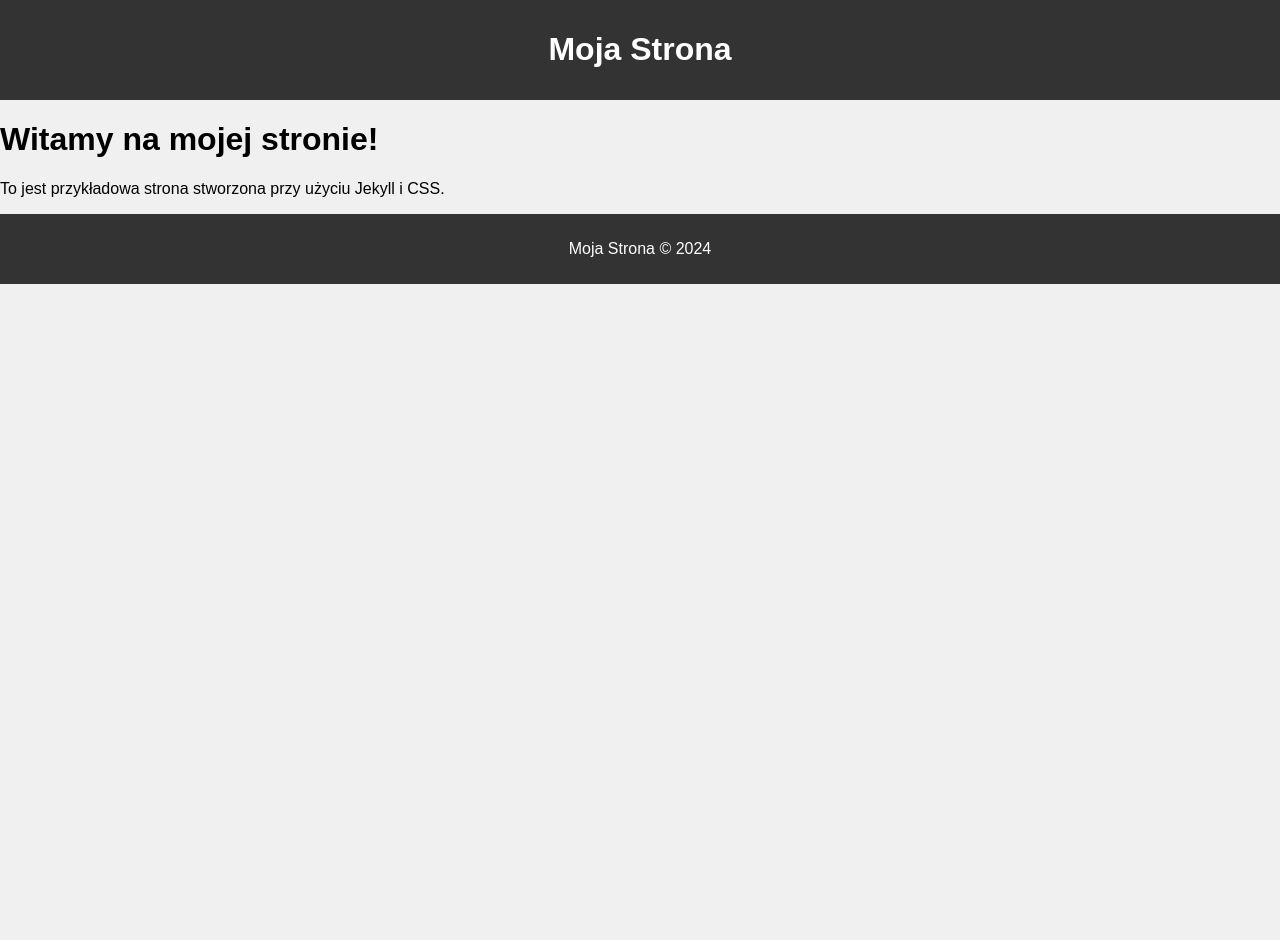
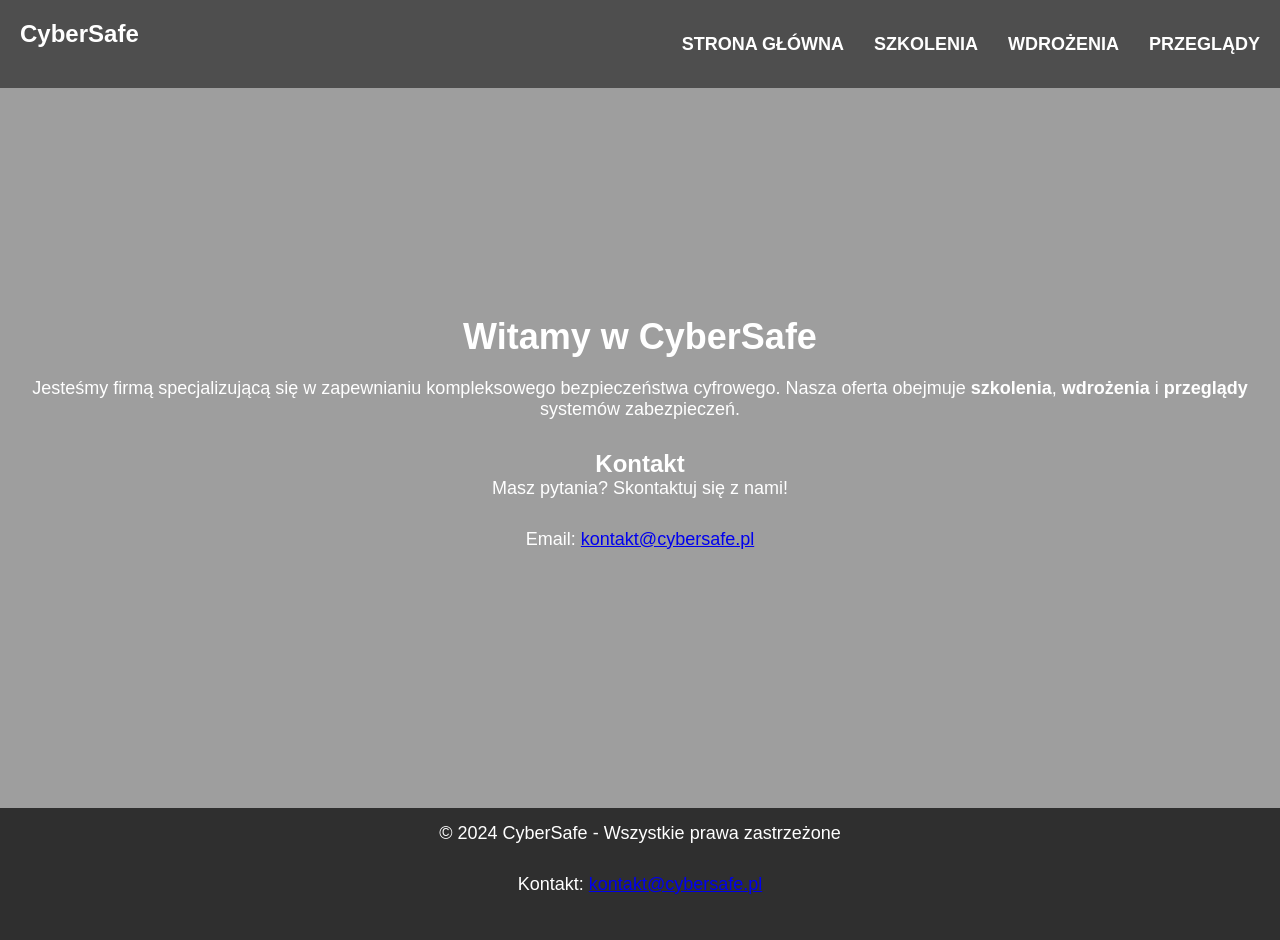
Before and after one commit to dadmins1984/Web, a Jekyll site: the page built from index.md, in a window 1280 px wide. Built offline with Jekyll 4.4.1, drawn with Linux system fonts in a browser that asks for light colours; before the commit the page ends 900 px from its top, so only the background shows below that.

Commit message:
fdsafdsa

```diff
--- a/_config.yml
+++ b/_config.yml
@@ -1,7 +1,7 @@
-title: "My Awesome Site"
-description: "This is a modern Jekyll site"
-url: "https://dadmins1984.github.io/Web"
-baseurl: "" # leave this empty if it's the root of the site
-
-theme: "jekyll-theme-minimal"
-author: "Your Name"
+title: "Firma CyberBezpieczeństwo"
+description: "Profesjonalne usługi w zakresie cyberbezpieczeństwa"
+baseurl: ""
+url: "https://dadmins1984.github.io/Web/"
+markdown: kramdown
+sass:
+  style: compressed
--- /dev/null
+++ b/_includes/footer.html
@@ -0,0 +1,4 @@
+<footer>
+    <p>&copy; 2024 CyberSafe - Wszystkie prawa zastrzeżone</p>
+    <p>Kontakt: <a href="mailto:kontakt@cybersafe.pl">kontakt@cybersafe.pl</a></p>
+  </footer>
--- a/_includes/header.html
+++ b/_includes/header.html
@@ -1,11 +1,14 @@
+<header>
     <div class="logo">
-    <img src="{{ "/assets/images/logo.png" | relative_url }}" alt="CyberSecure Solutions">
+      <h1>CyberSafe</h1>
     </div>
     <nav>
       <ul>
-        <li><a href="/">Home</a></li>
-        <li><a href="#about">About</a></li>
-        <li><a href="#services">Services</a></li>
-        <li><a href="#contact">Contact</a></li>
+        <li><a href="{{ '/' | relative_url }}">Strona Główna</a></li>
+        <li><a href="{{ '/szkolenia' | relative_url }}">Szkolenia</a></li>
+        <li><a href="{{ '/wdrozenia' | relative_url }}">Wdrożenia</a></li>
+        <li><a href="{{ '/przeglady' | relative_url }}">Przeglądy</a></li>
       </ul>
     </nav>
+    <div class="hamburger" onclick="toggleMenu()">☰</div>
+  </header>
--- a/_layouts/default.html
+++ b/_layouts/default.html
@@ -7,18 +7,16 @@
   <link rel="stylesheet" href="{{ 'https://dadmins1984.github.io/Web/assets/css/style.css' | relative_url }}">
 </head>
 <body>
-
-  <header>
-    <h1>{{ page.title }}</h1>
-  </header>
-
+  {% include header.html %}
   <main>
     {{ content }}
   </main>
-
-  <footer>
-    <p>Moja Strona © 2024</p>
-  </footer>
-
+  {% include footer.html %}
+  <script>
+    function toggleMenu() {
+      const nav = document.querySelector('nav');
+      nav.classList.toggle('active');
+    }
+  </script>
 </body>
 </html>
--- a/assets/css/style.css
+++ b/assets/css/style.css
@@ -1,20 +1,115 @@
-body {
-    font-family: Arial, sans-serif;
+/* Resetowanie stylów */
+* {
     margin: 0;
     padding: 0;
-    background-color: #f0f0f0;
+    box-sizing: border-box;
+  }
+
+  body {
+    font-family: 'Arial', sans-serif;
+    background: url('/assets/images/background.jpg') no-repeat center center fixed;
+    background-size: cover;
+    color: #fff;
   }
 
   header {
-    background-color: #333;
+    display: flex;
+    justify-content: space-between;
+    align-items: center;
+    padding: 20px;
+    background: rgba(0, 0, 0, 0.5);
+  }
+
+  header .logo h1 {
+    font-size: 24px;
+  }
+
+  nav {
+    display: flex;
+  }
+
+  nav ul {
+    display: flex;
+    list-style-type: none;
+  }
+
+  nav ul li {
+    margin-left: 30px;
+  }
+
+  nav a {
+    text-decoration: none;
     color: white;
-    padding: 10px;
+    font-size: 18px;
+    font-weight: bold;
+    text-transform: uppercase;
+  }
+
+  nav a:hover {
+    color: #f39c12;
+  }
+
+  .hamburger {
+    display: none;
+    font-size: 30px;
+    cursor: pointer;
+  }
+
+  main {
+    display: flex;
+    justify-content: center;
+    align-items: center;
+    flex-direction: column;
+    height: 80vh;
     text-align: center;
   }
 
+  h1 {
+    font-size: 36px;
+    margin-bottom: 20px;
+  }
+
+  p {
+    font-size: 18px;
+    margin-bottom: 30px;
+  }
+
+  /* Styl dla hamburgera */
+  @media (max-width: 768px) {
+    nav {
+      display: none;
+    }
+
+    .hamburger {
+      display: block;
+    }
+
+    nav.active {
+      display: block;
+    }
+
+    nav ul {
+      flex-direction: column;
+      align-items: center;
+    }
+
+    nav ul li {
+      margin: 15px 0;
+    }
+  }
+
+  /* Podstrony */
+  .page-content {
+    max-width: 800px;
+    padding: 20px;
+    background-color: rgba(255, 255, 255, 0.8);
+    border-radius: 8px;
+  }
+
   footer {
-    background-color: #333;
+    background-color: rgba(0, 0, 0, 0.7);
     color: white;
+    padding: 15px;
     text-align: center;
-    padding: 10px;
+    font-size: 14px;
   }
--- a/index.md
+++ b/index.md
@@ -1,8 +1,14 @@
 ---
 layout: default
-title: "Moja Strona"
+title: "CyberSafe - Firma zajmująca się Cyberbezpieczeństwem"
 ---
 
-# Witamy na mojej stronie!
+# Witamy w CyberSafe
 
-To jest przykładowa strona stworzona przy użyciu Jekyll i CSS.
+Jesteśmy firmą specjalizującą się w zapewnianiu kompleksowego bezpieczeństwa cyfrowego. Nasza oferta obejmuje **szkolenia**, **wdrożenia** i **przeglądy** systemów zabezpieczeń.
+
+## Kontakt
+
+Masz pytania? Skontaktuj się z nami!
+
+Email: [kontakt@cybersafe.pl](mailto:kontakt@cybersafe.pl)
```
Lines whose indentation alone changed are shown as unchanged.
